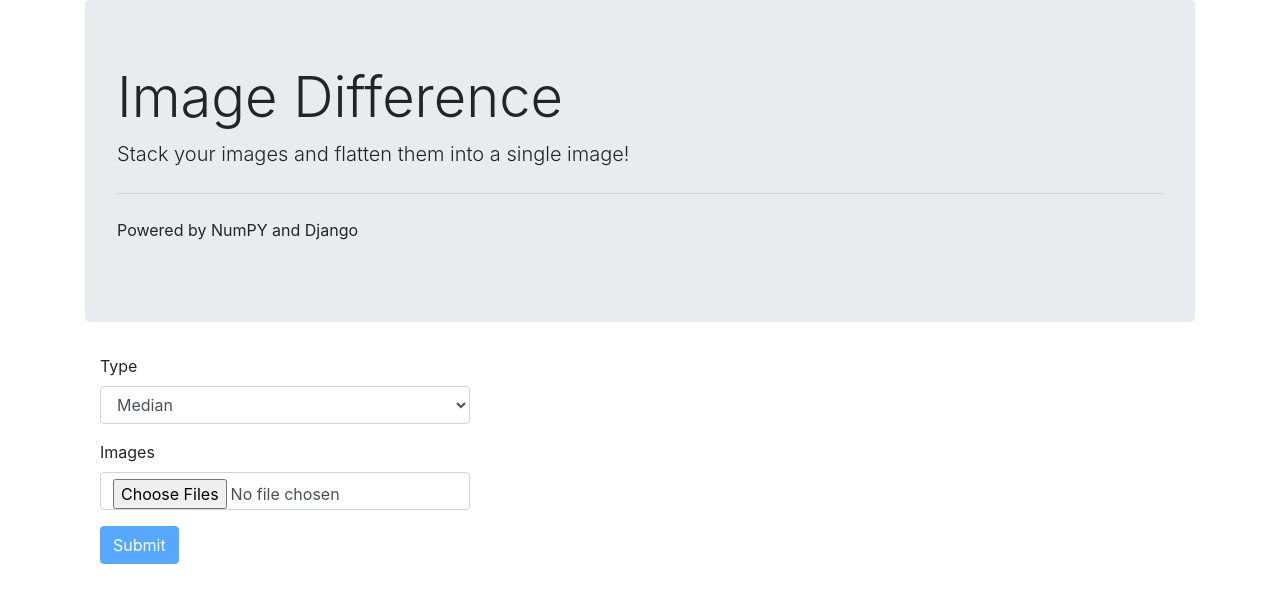
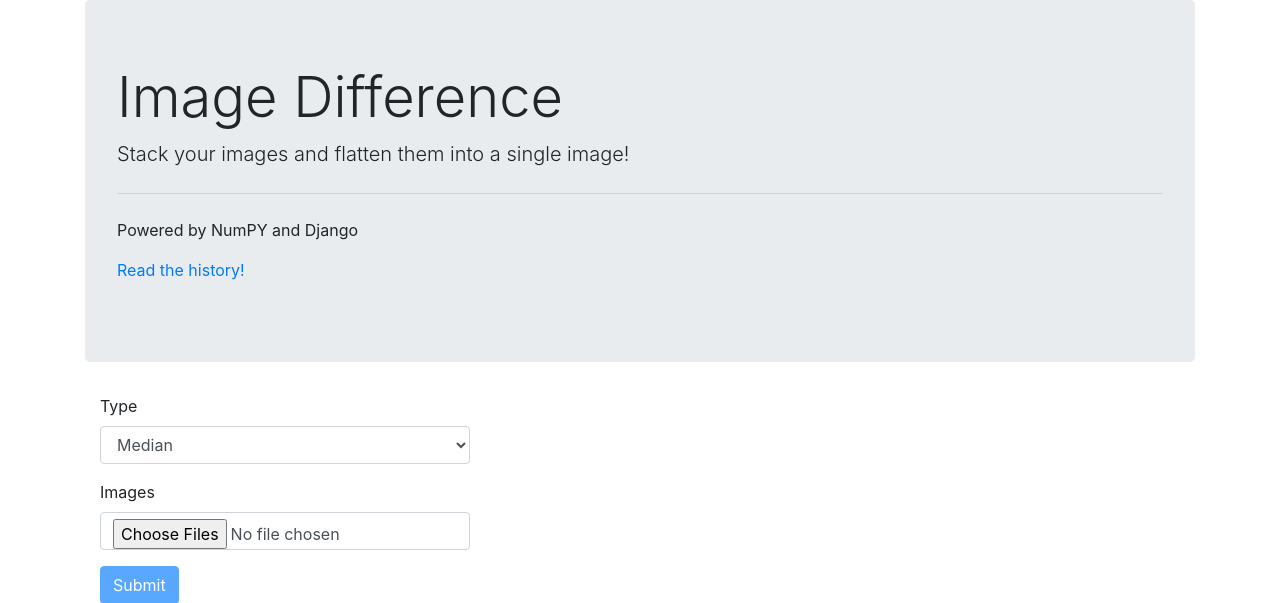
Before and after one commit to tyler71/id_django, a Django app: page / in a window 1280 px wide. Shown: the part 56-659 px from the top of the page. Run offline with Django 3.2, Linux system fonts and the light colour scheme; some libraries are stand-ins or nearby versions.

Commit message:
Add in history message

```diff
--- a/app/convertimage/templates/home.html
+++ b/app/convertimage/templates/home.html
@@ -14,6 +14,7 @@ Variables needed:
     <p class="lead">Stack your images and flatten them into a single image!</p>
     <hr class="my-4">
     <p>Powered by NumPY and Django</p>
+    <p><a href="https://tylery.org/posts/getting-to-the-median">Read the history!</a></p>
   </div>
 </div>
 <div class="container" id="convert">
```
